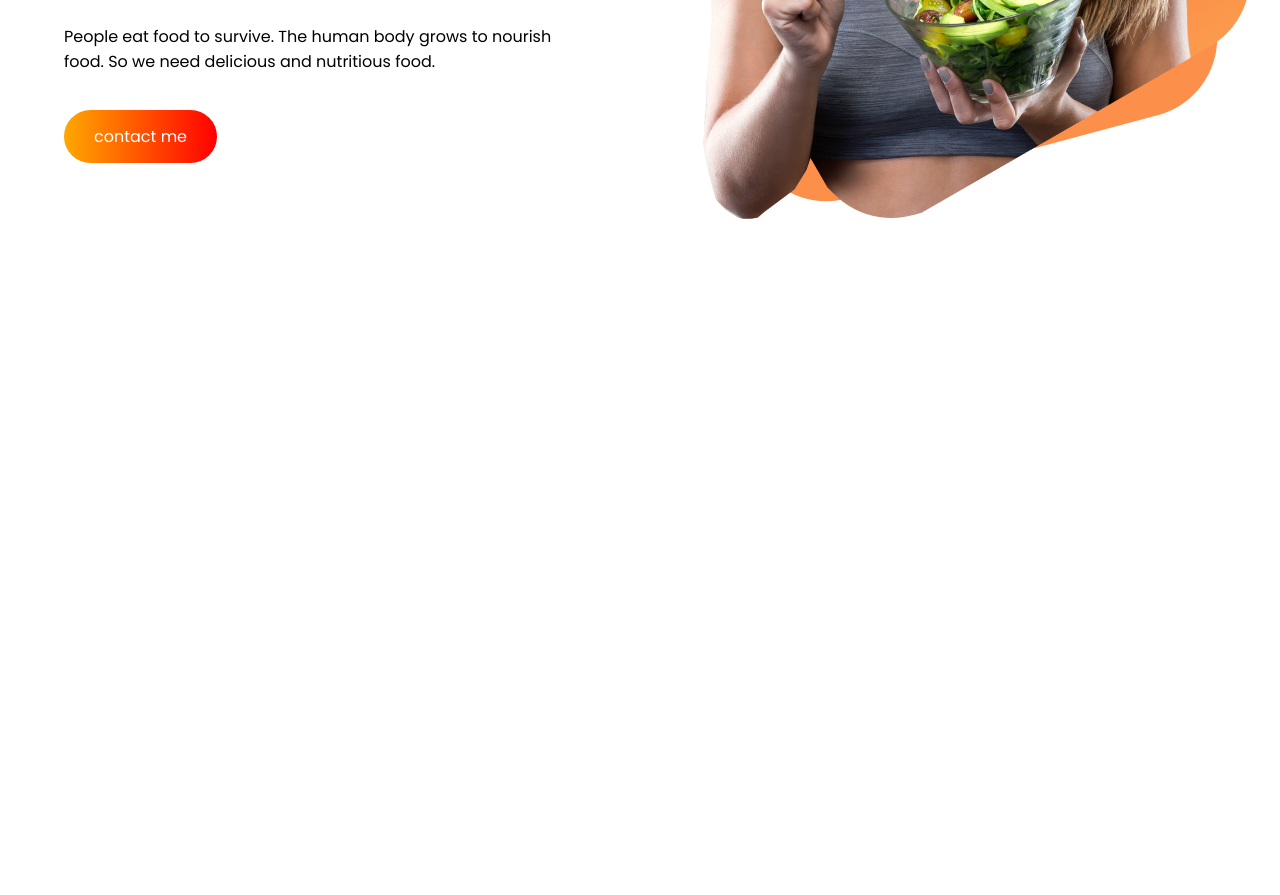
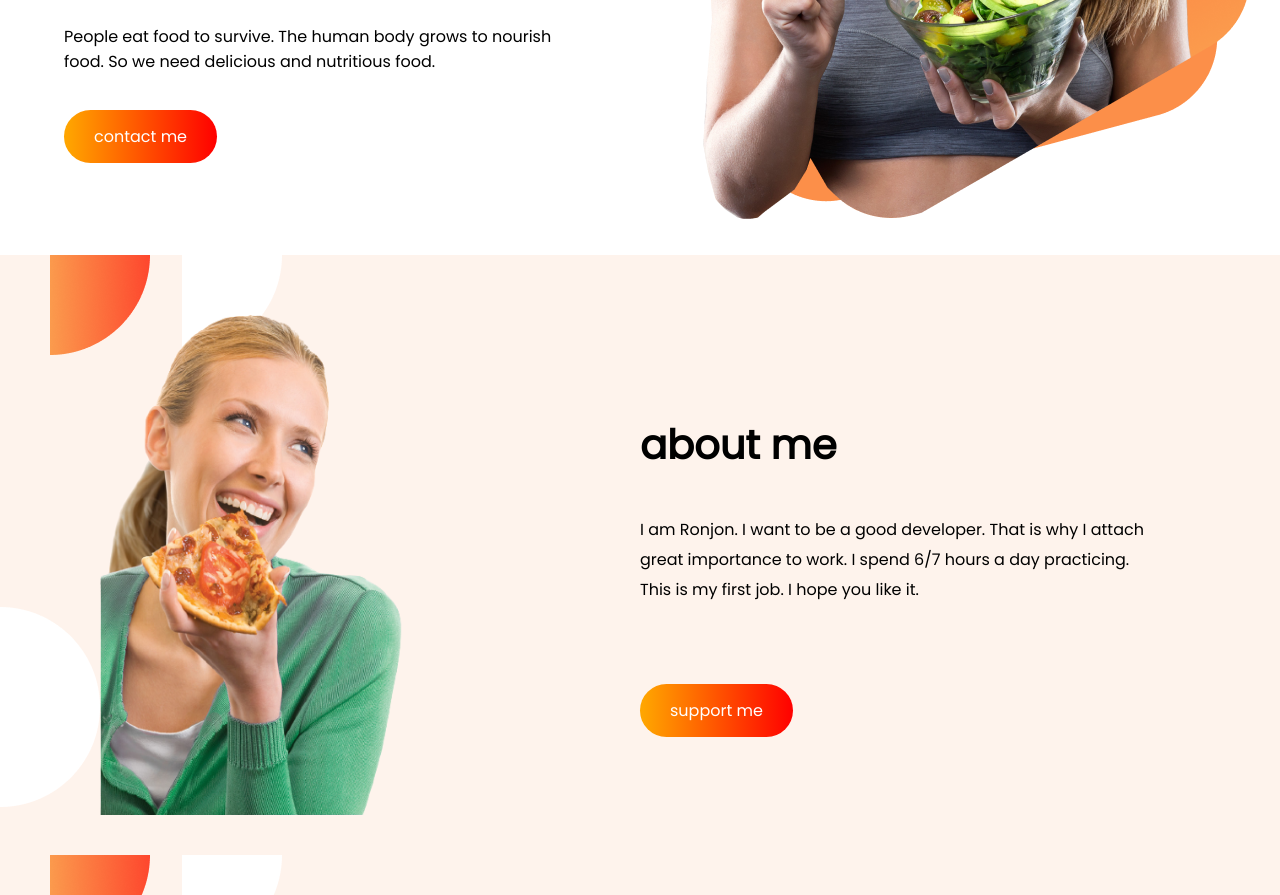
Before and after one commit to Ronjonr/Food-Network-, a plain HTML site: page index.html in a window 1280 px wide. Shown: the part 500-1395 px from the top of the page. Before the commit the page ends 800 px from the top, so only its background shows below. Drawn offline with Linux system fonts and the light colour scheme.

Commit message:
send about

```diff
--- a/index.html
+++ b/index.html
@@ -25,6 +25,18 @@
           <img src="images/female/Group 8425.png" alt="RN">
         </div>
     </section>
+    <section id="about">
+        <div class="about-part">
+            <img src="images/female/kisspng-eating-junk-food-hunger-fast-food-woman-eating-5b100f5d437345.6346499515277791652763-removebg-preview.png" alt="RN">
+        </div>
+        <div class="about-part">
+            <h3>about me</h3>
+            <p>I am Ronjon. I want to be a good developer. That is why I attach great importance to work. I spend 6/7 hours a day practicing. This is my first job. I hope you like it.</p>
+            <a class="link-color" href="">support me</a>
+
+        </div>
+
+    </section>
 
 </body>
 </html>
--- a/style.css
+++ b/style.css
@@ -32,3 +32,28 @@ color: orange;
     width: 600px;
     height: 600px;
 }
+#about{
+    display: flex;
+    background-image: url(images/shapes/7.png);
+}
+.about-part img{
+    width: 400px;
+    height: 500px;
+    margin-left: 8%;
+    margin-top: 60px;
+}
+.about-part{
+    width: 50%;
+    min-height: 80vh;
+}
+.about-part h3{
+    font-size: 40px;
+    margin-top: 25%;
+    color: rgb(red, green, blue);
+}
+.about-part p{
+    margin-right: 20%;
+    text-align: left;
+    padding-bottom: 12%;
+    line-height: 30px;
+}
```
